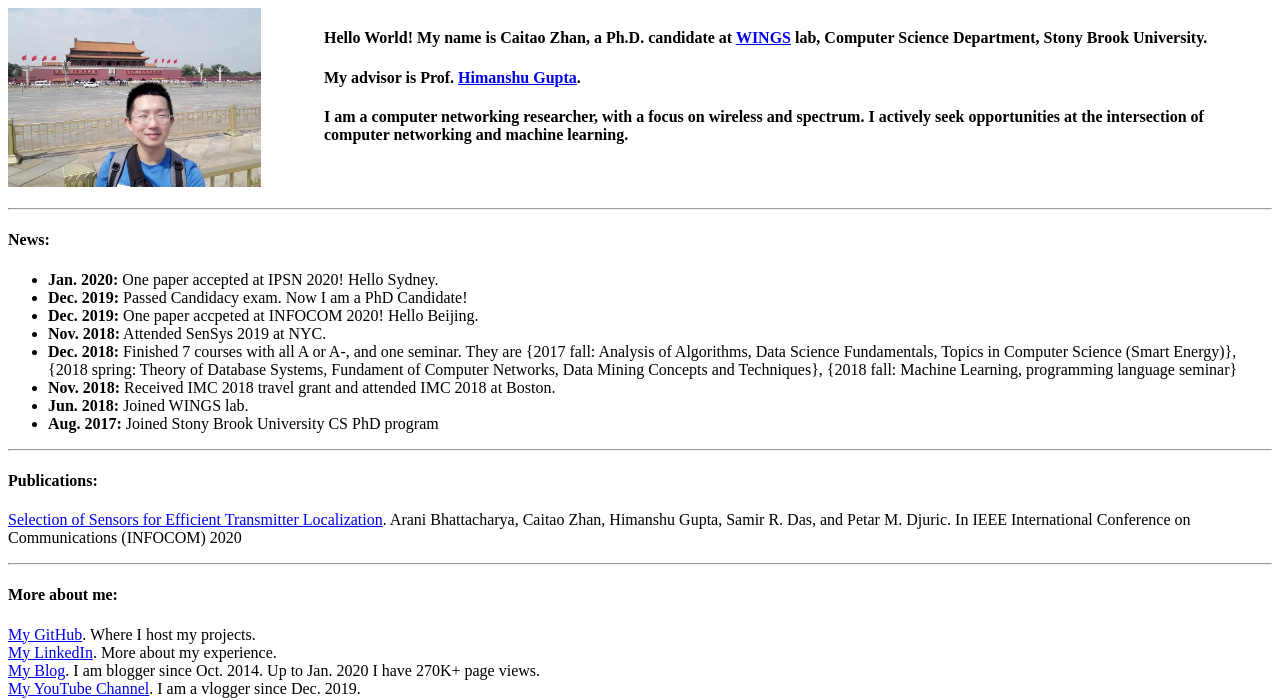
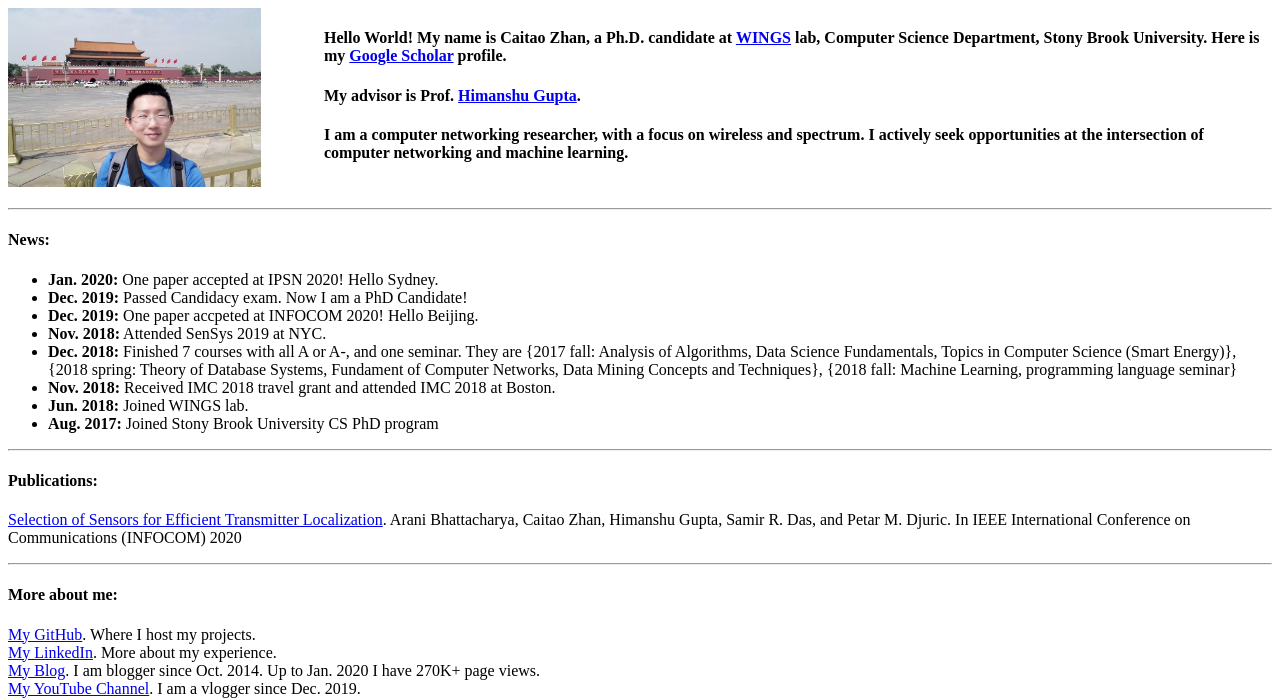
Before and after one commit to caitaozhan/caitaozhan.github.io, a plain HTML site: page index.html in a window 1280 px wide. Shown: the top 700 px of the page. Drawn offline with Linux system fonts and the light colour scheme.

Commit message:
add Google Scholar

```diff
--- a/index.html
+++ b/index.html
@@ -41,7 +41,7 @@
                 </div>
                 <div id="righttext">
                     <h4>Hello World! My name is Caitao Zhan, a Ph.D. candidate at <a href="http://wings.cs.stonybrook.edu/" target="_blank">WINGS</a> lab,
-                    Computer Science Department, Stony Brook University.</h4>
+                    Computer Science Department, Stony Brook University. Here is my <a href="https://scholar.google.com/citations?hl=en&user=fNBFRWEAAAAJ" target="_blank">Google Scholar</a> profile.</h4>
                     <h4>My advisor is Prof. <a href="https://www3.cs.stonybrook.edu/~hgupta/" target="_black">Himanshu Gupta</a>.</h4>
                     <h4>I am a computer networking researcher, with a focus on wireless and spectrum.
                         I actively seek opportunities at the intersection of computer networking and machine learning.</h4>
```
